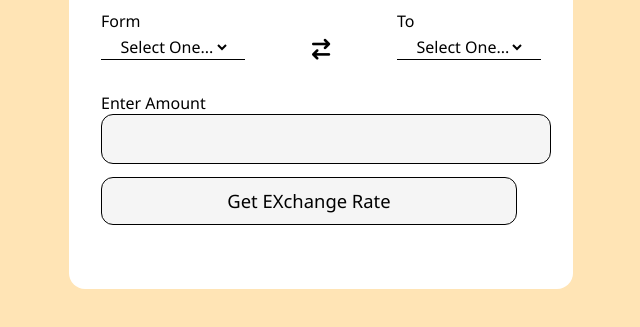
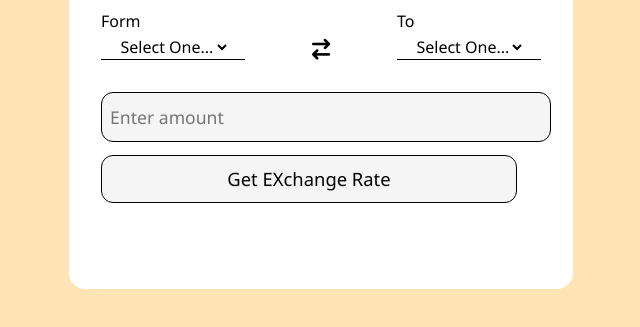
Before and after one commit to AnupD143/Currency-Converter, a plain HTML site: page index.html in a window 1280 px wide. Shown: the part 303-630 px from the top of the page, without its empty margins (319-959 px from the left). Drawn offline with Linux system fonts and the light colour scheme.

Commit message:
Update index.html

```diff
--- a/index.html
+++ b/index.html
@@ -14,7 +14,7 @@
 <body>
     <div class="container">
         <h2>Currency Converter</h2>
-
+        <img src="money.png">
 
         <form>
             <!-- <div class="amount">
@@ -149,8 +149,8 @@
                 </div>
             </div>
             <div class="amount">
-                <p>Enter Amount</p>
-                <input type="text" name="" id="input_currency">
+<!--                 <p>Enter Amount</p> -->
+                <input type="text" name="" id="input_currency" placeholder="Enter amount">
             </div>
             <div class="msg">1USD = 80INR</div>
 
```
